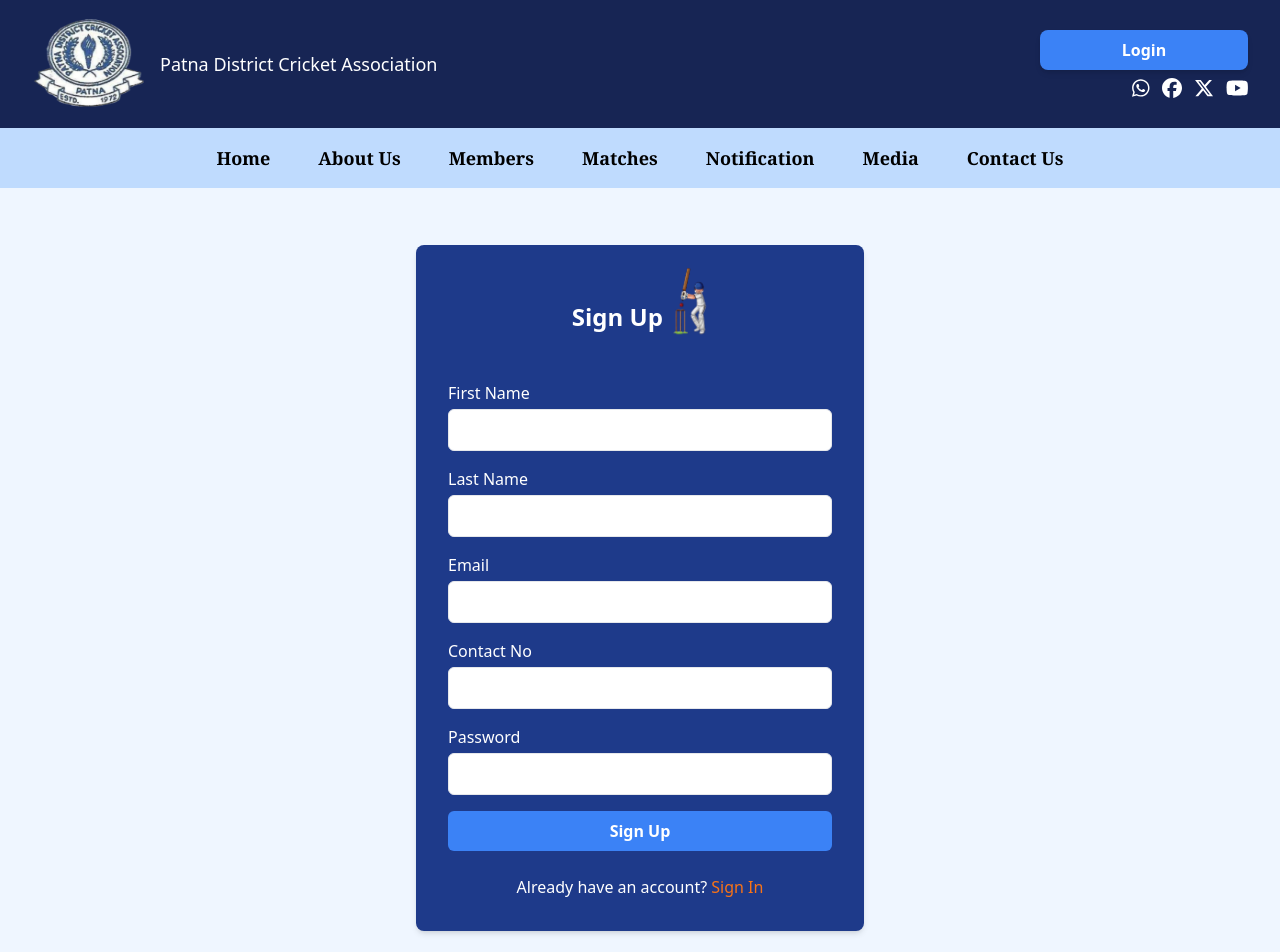
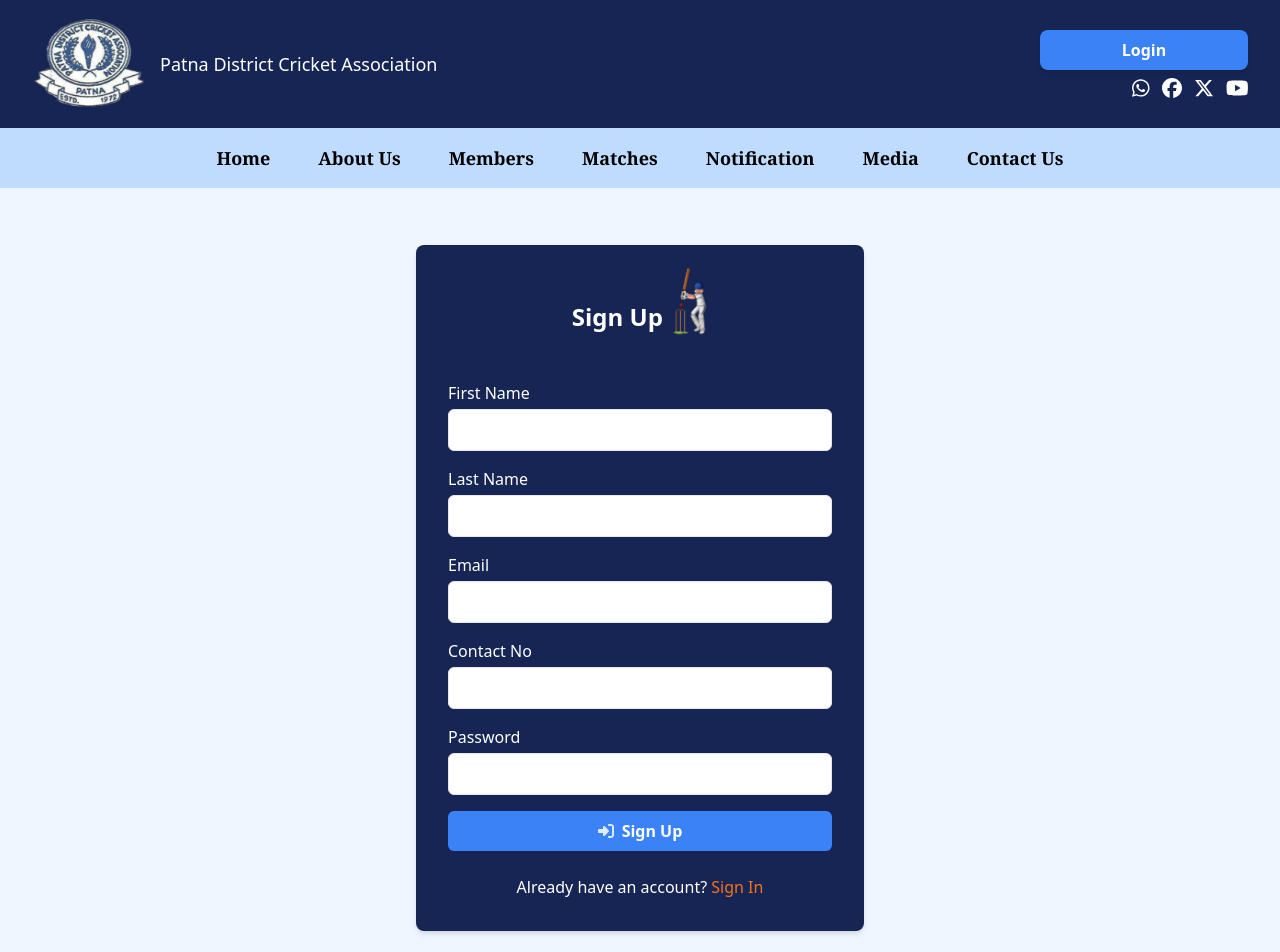
Before and after one commit to Samar1402/P.D.C.A, a React (Vite) app: page /register in a window 1280 px wide. Shown: the top 952 px of the page. Built offline with nearby package versions, Linux system fonts and the light colour scheme.

Commit message:
some change

```diff
--- a/src/Components/Forgetpswd.jsx
+++ b/src/Components/Forgetpswd.jsx
@@ -24,36 +24,36 @@ const ForgetPswd = ({ onNavigate, username }) => {
 
         <form className="space-y-6">
           <div>
-            <label className="block mb-2 text-sm font-medium text-white">
+            <label className="block text-l font-medium text-white">
               Username
             </label>
             <input
               type="text"
-              className="w-full px-4 py-2 border border-gray-300 rounded-lg focus:outline-none focus:ring-2 focus:ring-green-400"
+              className="w-full px-4 py-2 mt-1 border rounded-md focus:ring-blue-500 focus:border-blue-500 outline-none"
               placeholder="Enter your Username"
               value={username} // Use the passed username value
               readOnly // Make the username field read-only
             />
           </div>
           <div>
-            <label className="block mb-2 text-sm font-medium text-white">
+            <label className="block text-l font-medium text-white">
               New Password
             </label>
             <input
               type="password"
-              className="w-full px-4 py-2 border border-gray-300 rounded-lg focus:outline-none focus:ring-2 focus:ring-green-400"
+              className="w-full px-4 py-2 mt-1 border rounded-md focus:ring-blue-500 focus:border-blue-500 outline-none"
               placeholder="Enter New Password"
               value={newPassword}
               onChange={(e) => setNewPassword(e.target.value)}
             />
           </div>
           <div>
-            <label className="block mb-2 text-sm font-medium text-white">
+            <label className="block text-l font-medium text-white">
               Confirm Password
             </label>
             <input
               type="password"
-              className="w-full px-4 py-2 border border-gray-300 rounded-lg focus:outline-none focus:ring-2 focus:ring-green-400"
+              className="w-full px-4 py-2 mt-1 border rounded-md focus:ring-blue-500 focus:border-blue-500 outline-none0"
               placeholder="Confirm Your Password"
               value={confirmPassword}
               onChange={(e) => setConfirmPassword(e.target.value)}
--- a/src/Components/Login.jsx
+++ b/src/Components/Login.jsx
@@ -29,19 +29,19 @@ const Login = () => {
         {/* Login Form */}
         <form onSubmit={handleSubmit} className="space-y-6">
           <div>
-            <label className="block text-white">Username</label>
+            <label className="block text-l font-medium text-white">Email/Contact No.</label>
             <input
               type="text"
-              className="w-full px-4 py-3 border border-gray-300 rounded-lg focus:outline-none focus:ring-2 focus:ring-green-400"
+              className="w-full px-4 py-2 mt-1 border rounded-md focus:ring-blue-500 focus:border-blue-500 outline-none"
               placeholder="Enter your username"
               required
             />
           </div>
           <div>
-            <label className="block text-white">Password</label>
+            <label className="block text-l font-medium text-white">Password</label>
             <input
               type="password"
-              className="w-full px-4 py-3 border border-gray-300 rounded-lg focus:outline-none focus:ring-2 focus:ring-green-400"
+              className="w-full px-4 py-2 mt-1 border rounded-md focus:ring-blue-500 focus:border-blue-500 outline-none"
               placeholder="Enter your password"
               required
             />
--- a/src/Components/SignUp.jsx
+++ b/src/Components/SignUp.jsx
@@ -1,5 +1,7 @@
 import React, { useState } from "react";
 import Cricketer from "../images/cricketer.png";
+import { faSignInAlt } from "@fortawesome/free-solid-svg-icons";
+import { FontAwesomeIcon } from "@fortawesome/react-fontawesome";
 
 const Signup = () => {
   const [formData, setFormData] = useState({
@@ -22,7 +24,7 @@ const Signup = () => {
 
   return (
     <div className="flex min-h-screen items-center justify-center bg-blue-50 p-4">
-      <div className="w-full max-w-md p-8 space-y-6 bg-blue-900 rounded-lg shadow-md">
+      <div className="w-full max-w-md p-8 space-y-6 bg-blue-950 rounded-lg shadow-md">
         <h2 className="flex flex-row items-center justify-center text-2xl font-bold text-center text-white">
           Sign Up{" "}
           <img
@@ -41,7 +43,7 @@ const Signup = () => {
               name="firstName"
               value={formData.firstName}
               onChange={handleChange}
-              className="w-full px-4 py-2 mt-1 border rounded-md focus:ring-blue-500 focus:border-blue-500"
+              className="w-full px-4 py-2 mt-1 border rounded-md focus:ring-blue-500 focus:border-blue-500 outline-none"
               required
             />
           </div>
@@ -54,7 +56,7 @@ const Signup = () => {
               name="lastName"
               value={formData.lastName}
               onChange={handleChange}
-              className="w-full px-4 py-2 mt-1 border rounded-md focus:ring-blue-500 focus:border-blue-500"
+              className="w-full px-4 py-2 mt-1 border rounded-md focus:ring-blue-500 focus:border-blue-500 outline-none"
               required
             />
           </div>
@@ -65,7 +67,7 @@ const Signup = () => {
               name="email"
               value={formData.email}
               onChange={handleChange}
-              className="w-full px-4 py-2 mt-1 border rounded-md focus:ring-blue-500 focus:border-blue-500"
+              className="w-full px-4 py-2 mt-1 border rounded-md focus:ring-blue-500 focus:border-blue-500 outline-none"
               required
             />
           </div>
@@ -78,7 +80,7 @@ const Signup = () => {
               name="contact"
               value={formData.contact}
               onChange={handleChange}
-              className="w-full px-4 py-2 mt-1 border rounded-md focus:ring-blue-500 focus:border-blue-500"
+              className="w-full px-4 py-2 mt-1 border rounded-md focus:ring-blue-500 focus:border-blue-500 outline-none"
               required
             />
           </div>
@@ -91,7 +93,7 @@ const Signup = () => {
               name="password"
               value={formData.password}
               onChange={handleChange}
-              className="w-full px-4 py-2 mt-1 border rounded-md focus:ring-blue-500 focus:border-blue-500"
+              className="w-full px-4 py-2 mt-1 border rounded-md focus:ring-blue-500 focus:border-blue-500 outline-none"
               required
             />
           </div>
@@ -99,6 +101,10 @@ const Signup = () => {
             type="submit"
             className="w-full px-4 py-2 font-bold text-white bg-blue-500 rounded-md transform transition-transform hover:scale-105 hover:bg-blue-600"
           >
+            <FontAwesomeIcon
+                icon={faSignInAlt}
+                className="mr-2 animate-pulse"
+              />
             Sign Up
           </button>
         </form>
```
